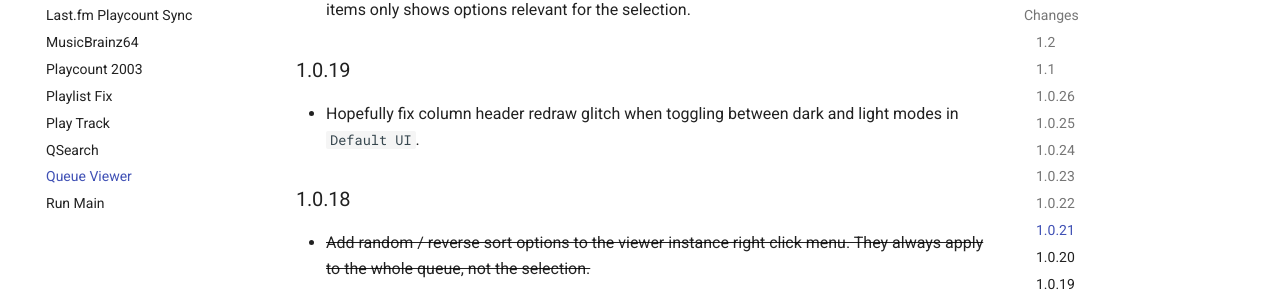
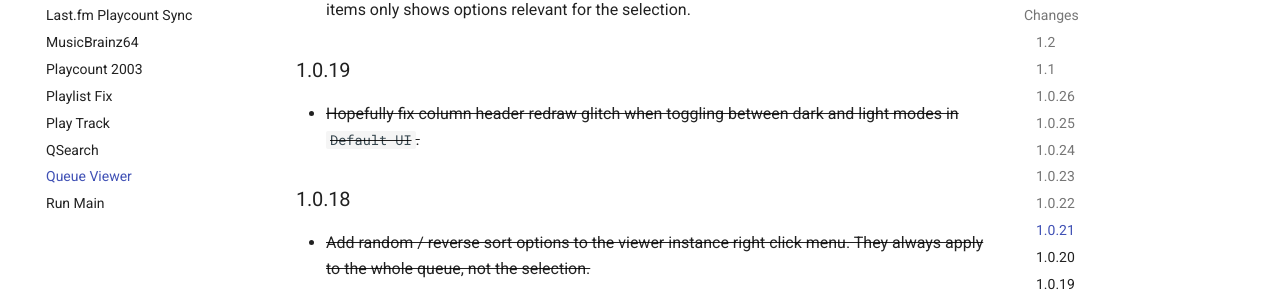
Before and after one commit to marc2k3/marc2k3.github.io, an MkDocs documentation site: the page built from docs/component/queue-viewer.md, in a window 1280 px wide and 900 px high, scrolled down 2405 px. Shown: the part 147-450 px from the top of the window. Built offline with MkDocs 1.6.1 and Material for MkDocs 9.7.7, drawn with Linux system fonts in a browser that asks for light colours.

```diff
--- a/docs/component/queue-viewer.md
+++ b/docs/component/queue-viewer.md
@@ -74,7 +74,7 @@ The `Send` commands flush exisiting queue items first.
 only shows options relevant for the selection.
 
 ### 1.0.19
-- Hopefully fix column header redraw glitch when toggling between dark and light modes in `Default UI`.
+- ~~Hopefully fix column header redraw glitch when toggling between dark and light modes in `Default UI`.~~
 
 ### 1.0.18
 - ~~Add random / reverse sort options to the viewer instance right click menu. They always apply
```
